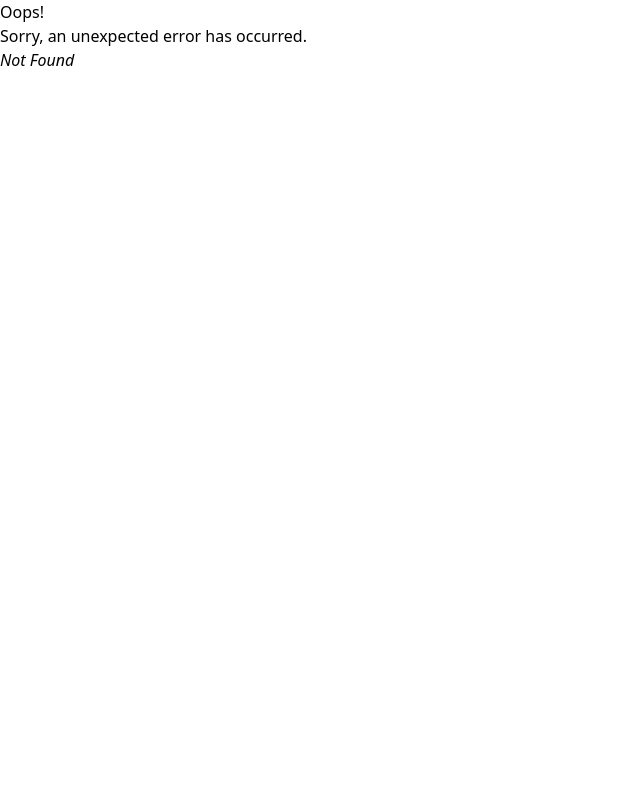
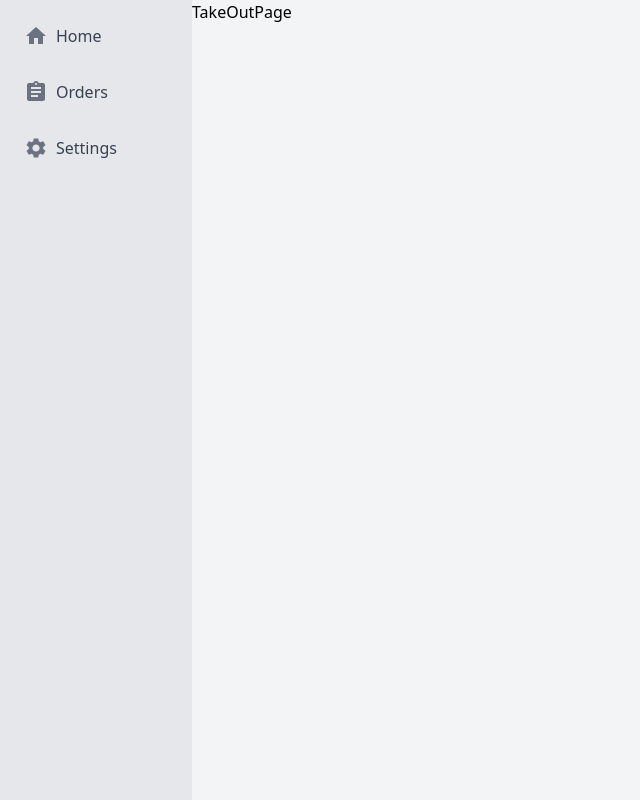
Before and after one commit to jeongjj29/restaurant-pos, a React (Create React App) app in the folder client/: page /orders/takeout in a window 1280 px wide. Before the commit this address had no page. Shown: the whole page, without its empty margins (0-640 px from the left). Built offline with nearby package versions, Linux system fonts and the light colour scheme.

Commit message:
feat: add TakeOutPage and routes

```diff
--- a/client/src/components/NavBar.js
+++ b/client/src/components/NavBar.js
@@ -7,9 +7,11 @@ import TableRestaurantIcon from "@mui/icons-material/TableRestaurant";
 import AssessmentIcon from "@mui/icons-material/Assessment";
 import SettingsIcon from "@mui/icons-material/Settings";
 import AssignmentIcon from "@mui/icons-material/Assignment";
+import TakeoutDiningIcon from "@mui/icons-material/TakeoutDining";
 
 function NavBar() {
   const [settingsOpen, setSettingsOpen] = useState(false);
+  const [ordersOpen, setOrdersOpen] = useState(false);
 
   return (
     <div className="h-full w-48 bg-gray-200 p-4 shadow-md">
@@ -22,13 +24,26 @@ function NavBar() {
           <span>Home</span>
         </NavLink>
 
-        <NavLink
-          to="/orders"
-          className="flex items-center space-x-2 text-gray-700 hover:text-blue-600 hover:bg-gray-200 p-2 rounded transition"
+        <button
+          className="flex items-center space-x-2 text-left text-gray-700 hover:text-blue-600 hover:bg-gray-200 p-2 rounded transition"
+          onClick={() => setOrdersOpen(!ordersOpen)}
         >
           <AssignmentIcon className="text-gray-500" />
           <span>Orders</span>
-        </NavLink>
+        </button>
+
+        {/* Orders Dropdown */}
+        {ordersOpen && (
+          <div className="flex flex-col space-y-2 ml-4">
+            <NavLink
+              to="/orders/takeout"
+              className="flex items-center space-x-2 text-gray-700 hover:text-blue-600 hover:bg-gray-200 p-2 rounded transition"
+            >
+              <TakeoutDiningIcon className="text-gray-500" />
+              <span>Take-Out</span>
+            </NavLink>
+          </div>
+        )}
 
         <button
           className="flex items-center space-x-2 text-left text-gray-700 hover:text-blue-600 hover:bg-gray-200 p-2 rounded transition"
--- /dev/null
+++ b/client/src/features/orders/pages/TakeOutPage.js
@@ -0,0 +1,7 @@
+import React from "react";
+
+function TakeOutPage() {
+  return <div>TakeOutPage</div>;
+}
+
+export default TakeOutPage;
--- a/client/src/pages/OrdersPage/OrdersPage.js
+++ b/client/src/pages/OrdersPage/OrdersPage.js
@@ -1,7 +1,12 @@
 import React from "react";
+import { Outlet } from "react-router-dom";
 
 function OrdersPage() {
-  return <div>OrdersPage</div>;
+  return (
+    <>
+      <Outlet />
+    </>
+  );
 }
 
 export default OrdersPage;
```
Also changed, not shown: client/src/routes.js (+7 -0 lines).
